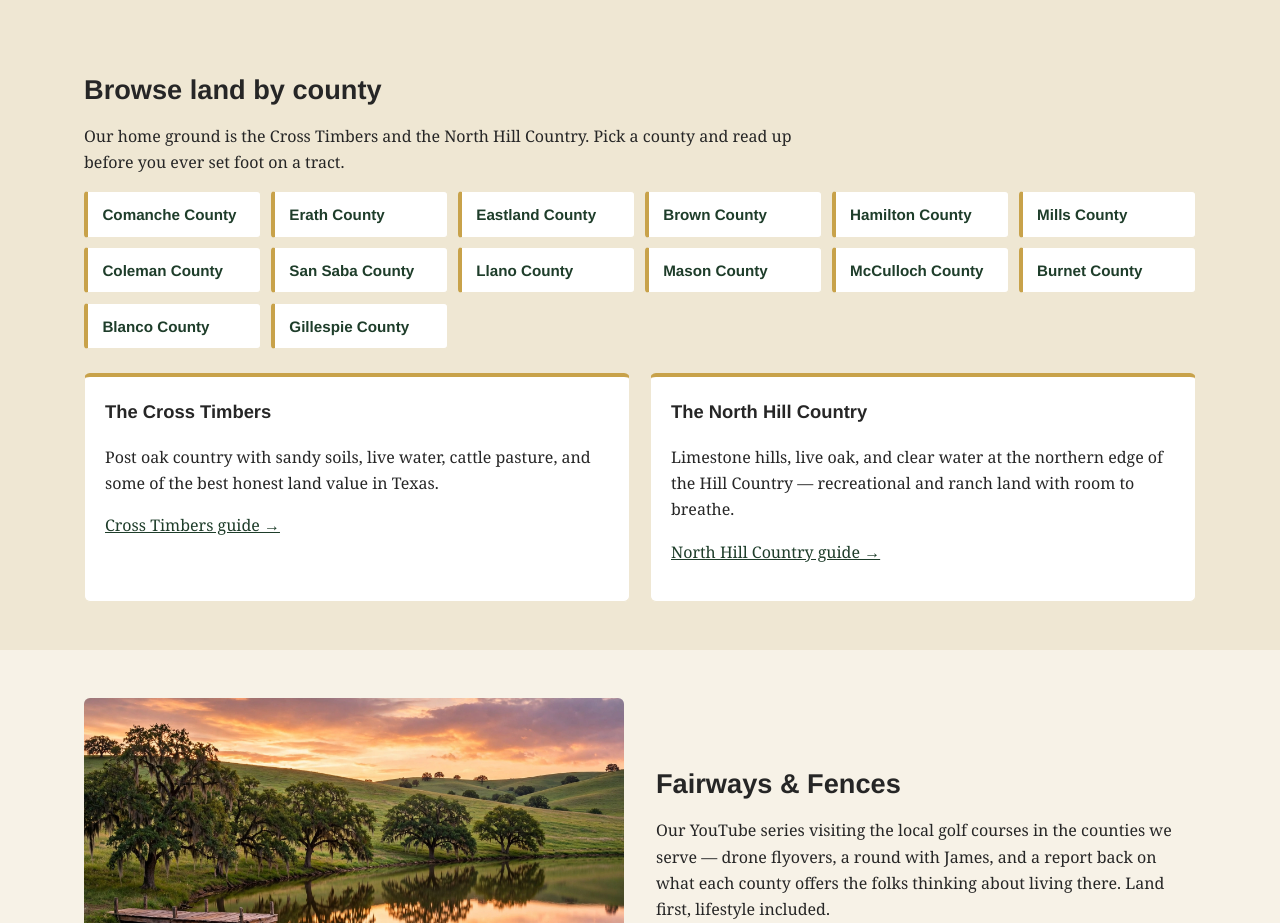
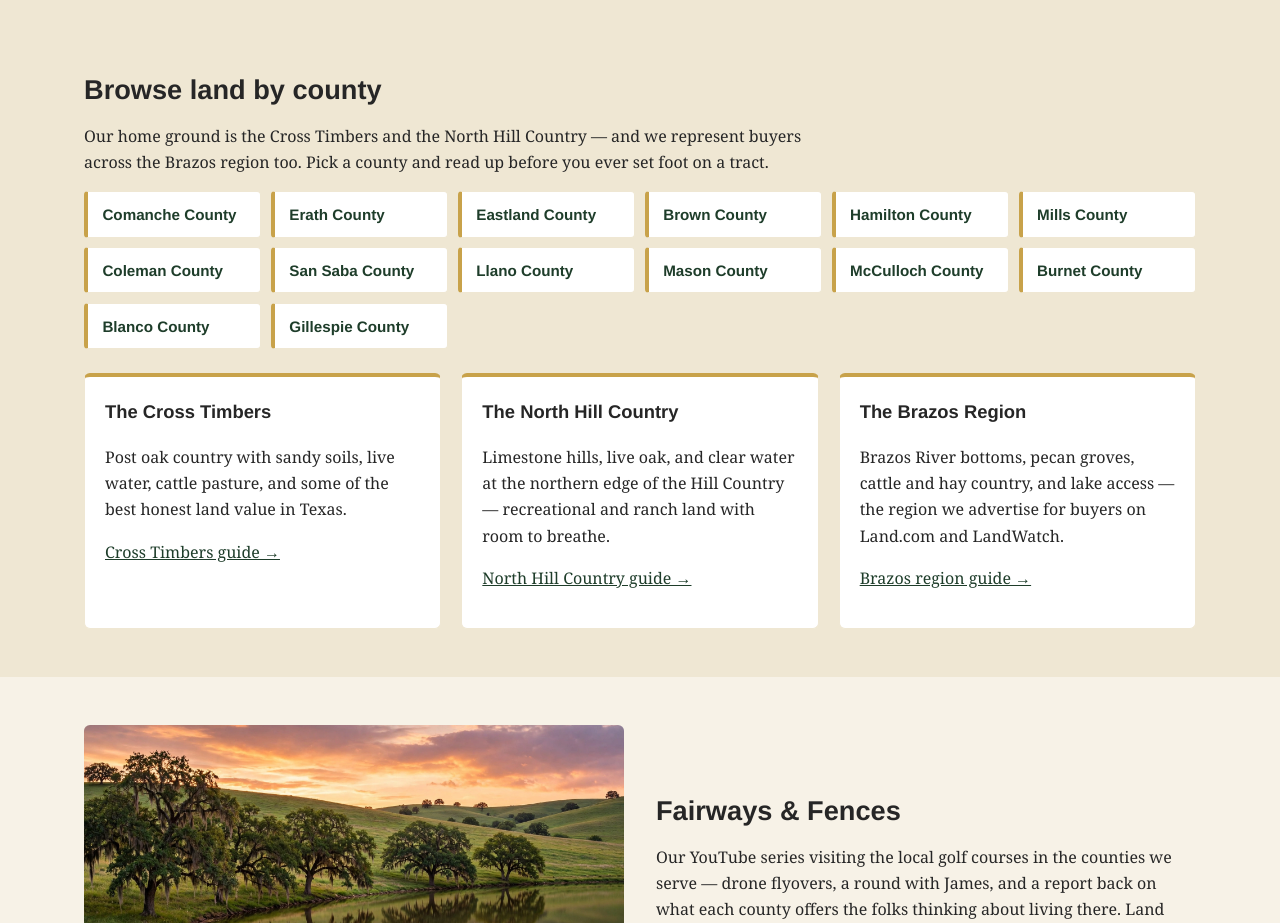
Before and after one commit to Honestacres/honest-acres-group-site-, an Astro site: page / in a window 1280 px wide. Shown: the part 2320-3243 px from the top of the page. Built offline with nearby package versions, Linux system fonts and the light colour scheme; Astro itself is replaced by a stand-in of ours.

Commit message:
Add Brazos region

```diff
--- a/src/pages/index.astro
+++ b/src/pages/index.astro
@@ -129,8 +129,9 @@ const counties = [
     <div class="container">
       <h2>Browse land by county</h2>
       <p class="section-lede">
-        Our home ground is the Cross Timbers and the North Hill Country.
-        Pick a county and read up before you ever set foot on a tract.
+        Our home ground is the Cross Timbers and the North Hill Country —
+        and we represent buyers across the Brazos region too. Pick a county
+        and read up before you ever set foot on a tract.
       </p>
       <div class="county-grid">
         {counties.map((county) => (
@@ -147,6 +148,11 @@ const counties = [
           <h3>The North Hill Country</h3>
           <p>Limestone hills, live oak, and clear water at the northern edge of the Hill Country — recreational and ranch land with room to breathe.</p>
           <p><a href="/regions/north-hill-country/">North Hill Country guide →</a></p>
+        </div>
+        <div class="card">
+          <h3>The Brazos Region</h3>
+          <p>Brazos River bottoms, pecan groves, cattle and hay country, and lake access — the region we advertise for buyers on Land.com and LandWatch.</p>
+          <p><a href="/regions/brazos/">Brazos region guide →</a></p>
         </div>
       </div>
     </div>
```
